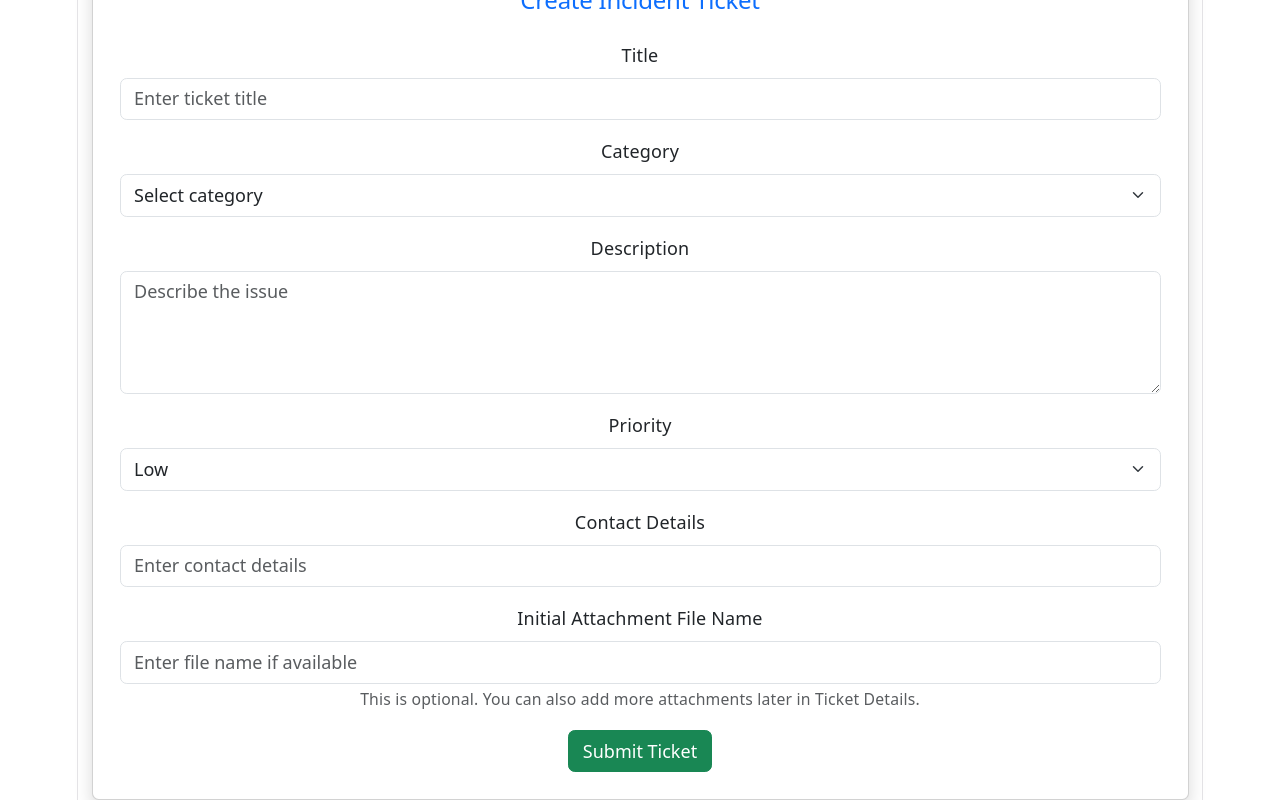
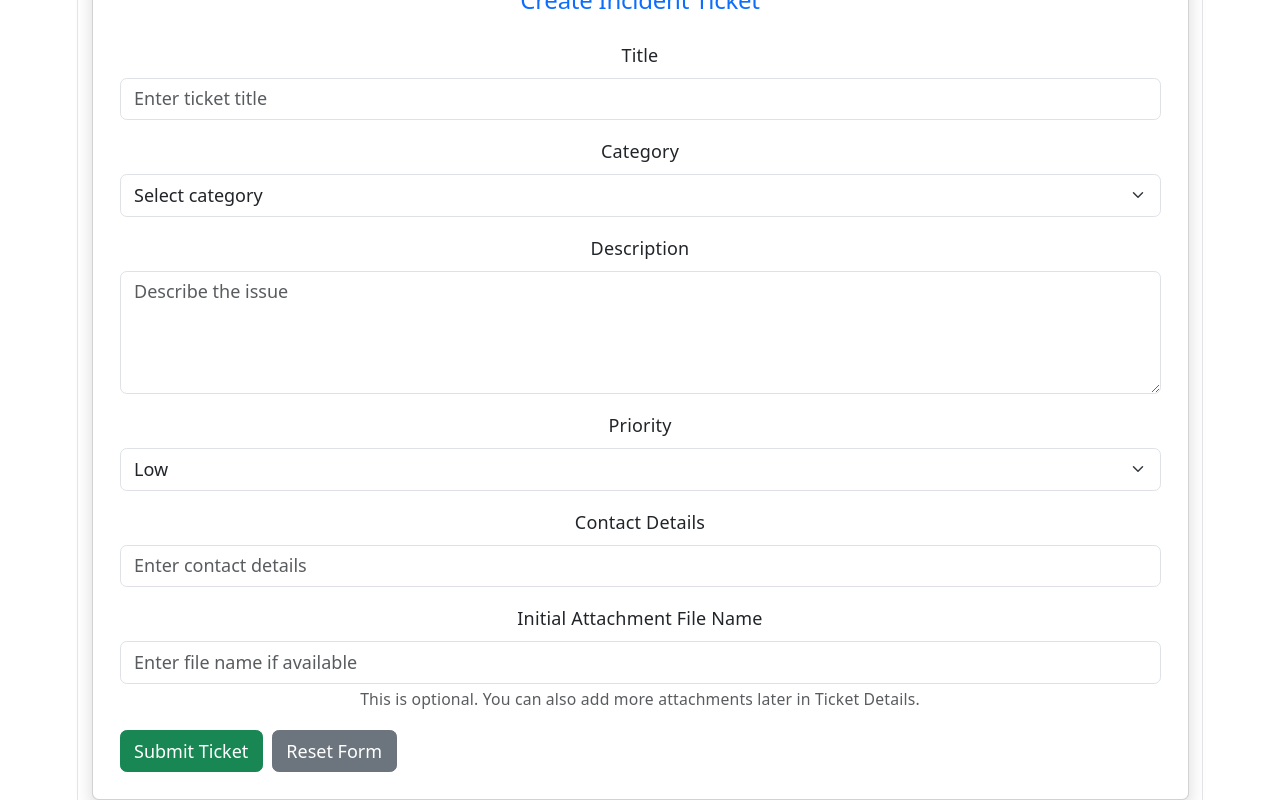
Before and after one commit to ThilinaLakmal/springboot_project, a React app in the folder frontend/: page / in a window 1280 px wide. Shown: the part 298-1098 px from the top of the page. Built offline with nearby package versions, Linux system fonts and the light colour scheme; the HTML template or start-up script is replaced by a standard one.

Commit message:
Add reset button to create ticket form

```diff
--- a/frontend/src/pages/CreateTicketPage.jsx
+++ b/frontend/src/pages/CreateTicketPage.jsx
@@ -1,15 +1,16 @@
 import { useState } from 'react';
 
 function CreateTicketPage({ onAddTicket }) {
-  const [ticketData, setTicketData] = useState({
+  const initialFormData = {
     title: '',
     category: '',
     description: '',
     priority: 'Low',
     contactDetails: '',
     attachmentFileName: '',
-  });
+  };
 
+  const [ticketData, setTicketData] = useState(initialFormData);
   const [errors, setErrors] = useState({});
 
   const handleChange = (event) => {
@@ -50,6 +51,11 @@ function CreateTicketPage({ onAddTicket }) {
     return Object.keys(newErrors).length === 0;
   };
 
+  const handleReset = () => {
+    setTicketData(initialFormData);
+    setErrors({});
+  };
+
   const handleSubmit = (event) => {
     event.preventDefault();
 
@@ -64,15 +70,7 @@ function CreateTicketPage({ onAddTicket }) {
 
     alert('Ticket submitted successfully!');
 
-    setTicketData({
-      title: '',
-      category: '',
-      description: '',
-      priority: 'Low',
-      contactDetails: '',
-      attachmentFileName: '',
-    });
-
+    setTicketData(initialFormData);
     setErrors({});
   };
 
@@ -177,9 +175,19 @@ function CreateTicketPage({ onAddTicket }) {
             </div>
           </div>
 
-          <button type="submit" className="btn btn-success">
-            Submit Ticket
-          </button>
+          <div className="d-flex gap-2">
+            <button type="submit" className="btn btn-success">
+              Submit Ticket
+            </button>
+
+            <button
+              type="button"
+              className="btn btn-secondary"
+              onClick={handleReset}
+            >
+              Reset Form
+            </button>
+          </div>
         </form>
       </div>
     </div>
```
